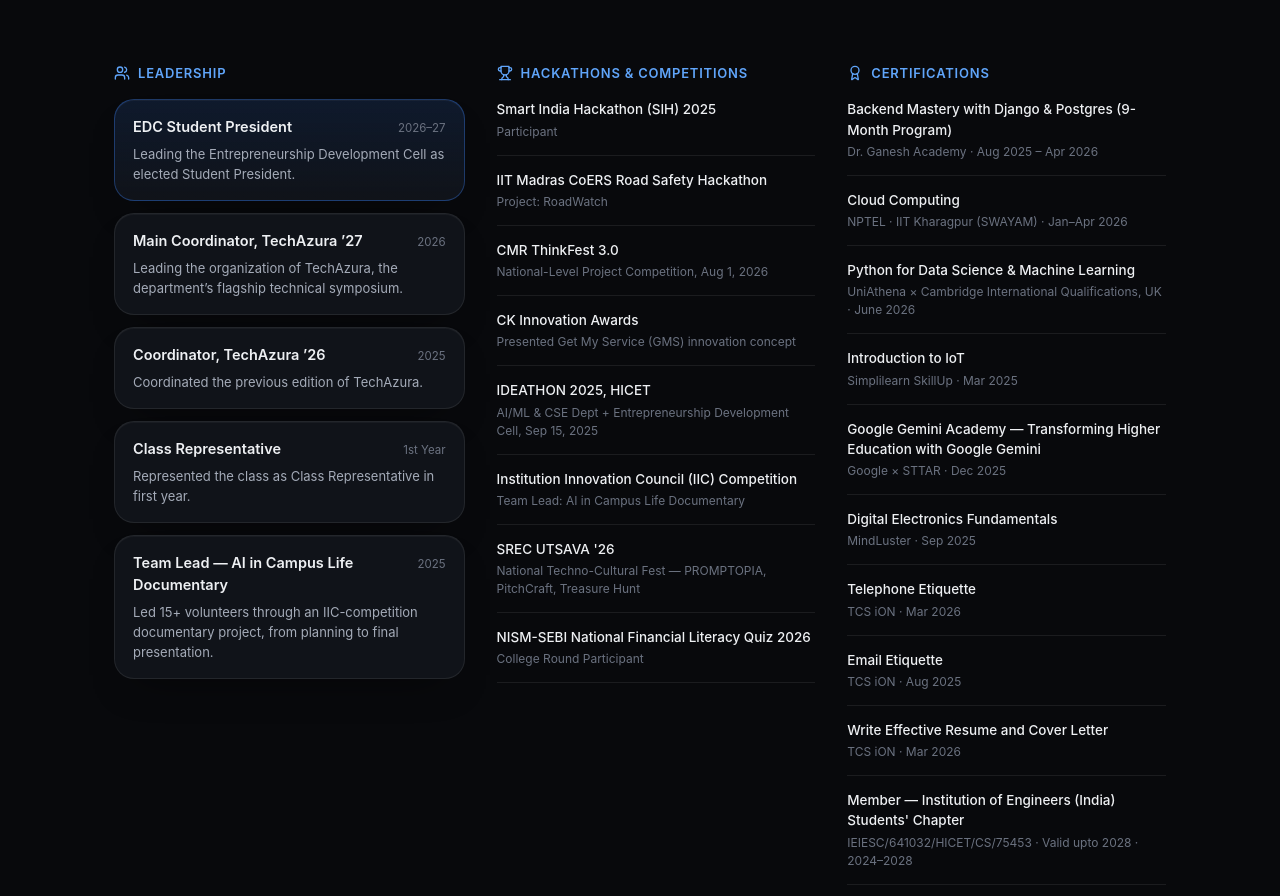
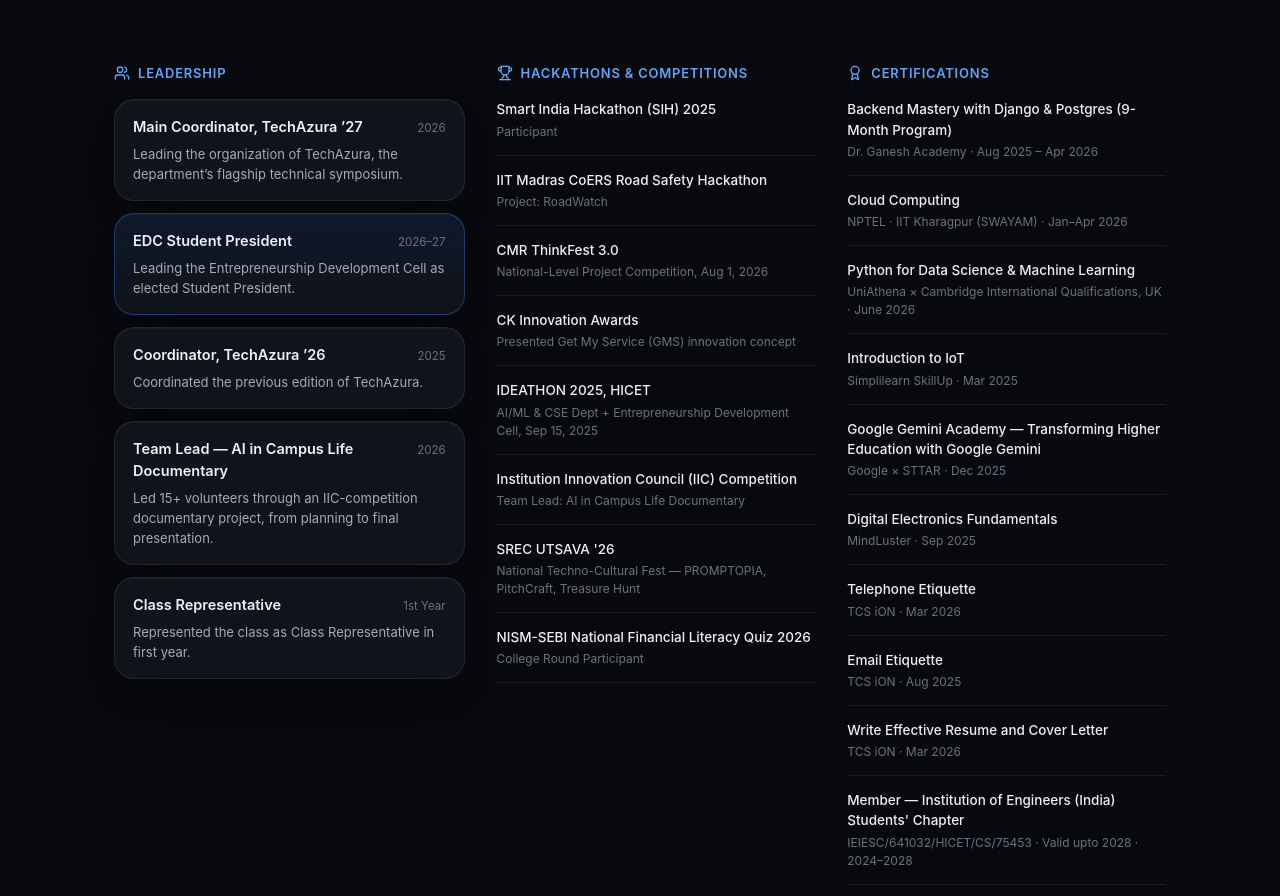
Before and after one commit to vmkrathish/portfolio, a React (Vite) app: page / in a window 1280 px wide. Shown: the part 8826-9722 px from the top of the page. Built offline with nearby package versions, Linux system fonts and the light colour scheme.

Commit message:
Update portfolio

```diff
--- a/src/data/portfolio.js
+++ b/src/data/portfolio.js
@@ -333,15 +333,15 @@
 // ----------------------------------------------------------------------------
 export const leadership = [
   {
+    title: 'Main Coordinator, TechAzura ’27',
+    period: '2026',
+    description: 'Leading the organization of TechAzura, the department’s flagship technical symposium.',
+  },
+  {
     title: 'EDC Student President',
     period: '2026–27',
     description: 'Leading the Entrepreneurship Development Cell as elected Student President.',
     featured: true,
-  },
-  {
-    title: 'Main Coordinator, TechAzura ’27',
-    period: '2026',
-    description: 'Leading the organization of TechAzura, the department’s flagship technical symposium.',
   },
   {
     title: 'Coordinator, TechAzura ’26',
@@ -349,14 +349,14 @@
     description: 'Coordinated the previous edition of TechAzura.',
   },
   {
+    title: 'Team Lead — AI in Campus Life Documentary',
+    period: '2026',
+    description: 'Led 15+ volunteers through an IIC-competition documentary project, from planning to final presentation.',
+  },
+  {
     title: 'Class Representative',
     period: '1st Year',
     description: 'Represented the class as Class Representative in first year.',
-  },
-  {
-    title: 'Team Lead — AI in Campus Life Documentary',
-    period: '2025',
-    description: 'Led 15+ volunteers through an IIC-competition documentary project, from planning to final presentation.',
   },
 ]
 
```
